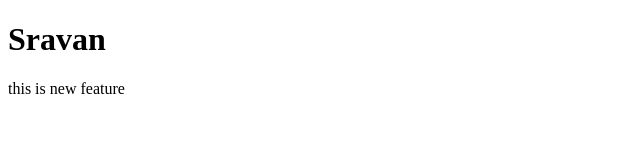
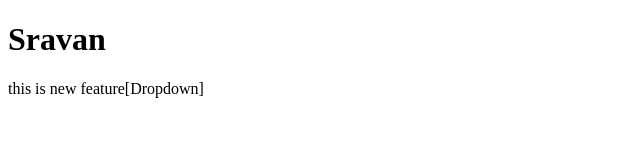
Before and after one commit to Sravan-25/Google-Homepage-Clone, a plain HTML site: page index.html in a window 1280 px wide. Shown: the whole page, without its empty margins (0-640 px from the left). Drawn offline with Linux system fonts and the light colour scheme.

Commit message:
Add Dropdown

```diff
--- a/index.html
+++ b/index.html
@@ -7,6 +7,6 @@
 </head>
 <body>
     <h1>Sravan</h1>
-    <p>this is new feature</p>
+    <p>this is new feature[Dropdown]</p>
 </body>
 </html>
```
